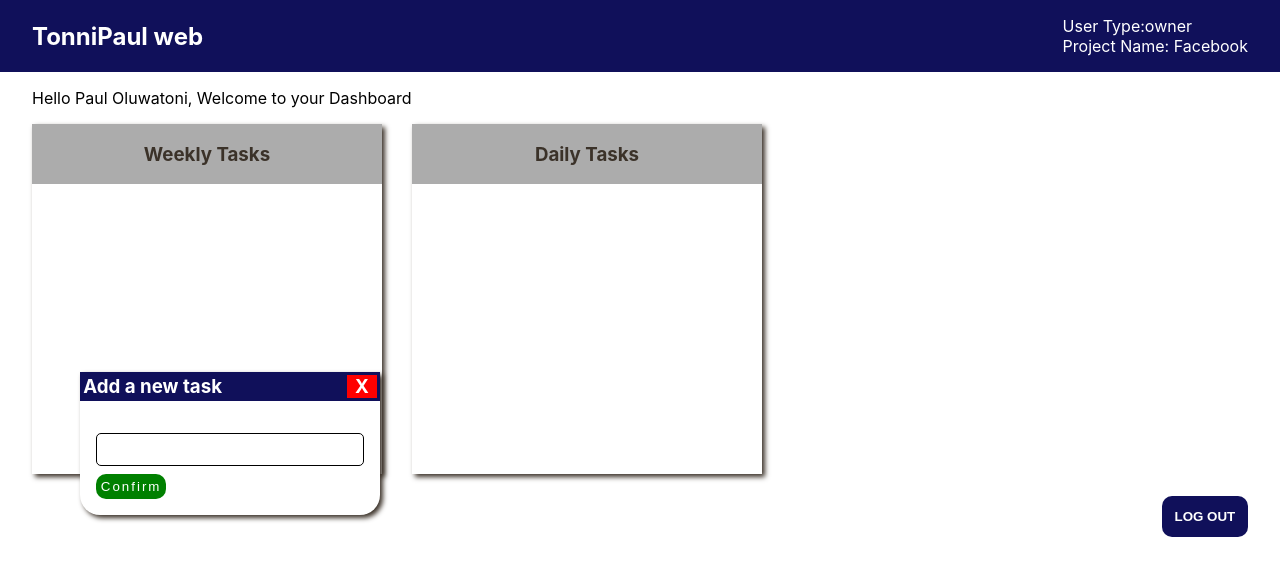
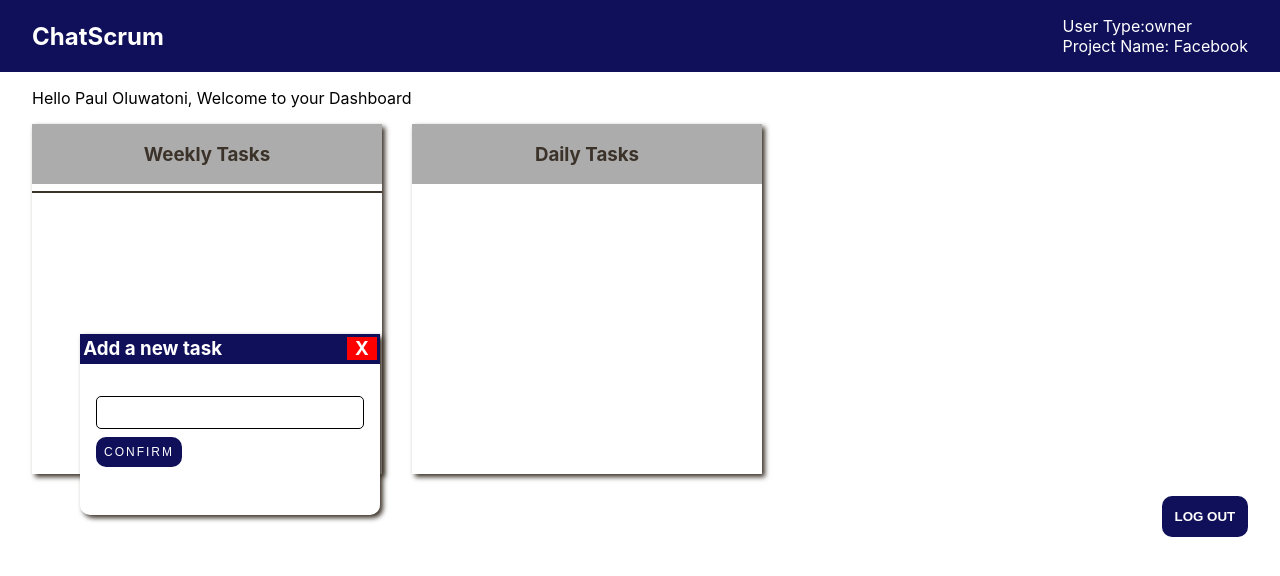
Before and after one commit to TonniPaul/Prello, a React (Create React App) app: page /dashboard in a window 1280 px wide. Both pictures are taken after a click on the button "ADD TASKS". Shown: the top 576 px of the page. Built offline with nearby package versions, Linux system fonts and the light colour scheme.

Commit message:
Added input feature

```diff
--- a/package.json
+++ b/package.json
@@ -8,6 +8,7 @@
     "@testing-library/react": "^13.4.0",
     "@testing-library/user-event": "^13.5.0",
     "react": "^18.2.0",
+    "react-beautiful-dnd": "^13.1.1",
     "react-dom": "^18.2.0",
     "react-hook-form": "^7.34.2",
     "react-router-dom": "^6.3.0",
--- a/src/components/home/home.jsx
+++ b/src/components/home/home.jsx
@@ -5,7 +5,7 @@ const Home = () => {
   return (
     <>
       <nav className="nav">
-        <h1><Link to='/' className="links">TonniPaul Web</Link></h1>
+        <h1><Link to='/' className="links">ChatScrum</Link></h1>
         <ul className="nav-link">
           <li><Link to="/signup" className="links"> SIGN UP</Link></li>
           <li><Link to="/signin" className="links"> SIGN IN</Link></li>
--- a/src/components/scrumboard/dashboard.css
+++ b/src/components/scrumboard/dashboard.css
@@ -30,6 +30,10 @@
    color: var(--cartonText);
 
 }
+.task-text{
+   padding: .2rem 1rem;
+   border-bottom: 2px solid var(--cartonText);
+}
 #add--task--btn{
    margin-top: 1rem;
 }
@@ -39,14 +43,15 @@
    width: 300px;
    background: var(--primaryText);
    margin: 0 0 2rem;
-   border-radius: 0 0 20px 20px;
+   border-radius: 0 0 10px 10px;
    box-shadow: var(--boxShadow);
+   transition: all 1s ease-in-out;
 }
 .modal-btn{
-   margin: 0 1rem 1rem;
-   padding: .3rem;
-   text-transform: capitalize !important;
-   background: green;
+   margin: 0 1rem 3rem;
+   font-size: 12px;
+   padding: .5rem;
+   text-transform: uppercase !important;
    letter-spacing: 2px;
 }
 .modal-header{
@@ -58,7 +63,6 @@
 }
 .x{
    padding: 0  .5rem;
-   /* border-left: 2px solid var(--primaryText); */
    background: red;
    cursor: pointer;
 }
--- a/src/components/scrumboard/dashboard.jsx
+++ b/src/components/scrumboard/dashboard.jsx
@@ -9,7 +9,8 @@ export default class Dashboard extends Component {
 
     this.state = {
       data: Data,
-      isOpen: false
+      isOpen: false,
+      task: null
     }
   }
 
@@ -24,6 +25,19 @@ export default class Dashboard extends Component {
     })
   }
 
+  handleChange = (e) => {
+    this.setState({
+      task: e.target.value
+    })
+  }
+
+  handleSubmit = (e) => {
+    e.preventDefault();
+    this.setState({
+      isOpen: false
+    })
+  }
+
   render() {
     return (
 
@@ -32,7 +46,7 @@ export default class Dashboard extends Component {
         return(
           <div>
             <nav key={key} className='nav'>
-              <h1>TonniPaul web</h1>
+              <h1>ChatScrum</h1>
               <div>
                 <p>User Type:{input.userType}</p>
                 <p>Project Name:{input.projectName}</p>
@@ -45,6 +59,7 @@ export default class Dashboard extends Component {
               <div className='card-div ' >
                 <div className='card'>
                   <h3 className='card--header'> Weekly Tasks</h3>
+                  <p className='task-text'>{this.state.task}</p>
                 </div>
 
                 <div className='card'>
@@ -55,12 +70,11 @@ export default class Dashboard extends Component {
             <div id='modal' className={this.state.isOpen ? 'show' : 'hidden' }>
               <div className='modal-header'>
                 <h3>Add a new task</h3>
-                {/* <h3 className='x' onClick={() => this.closeModal()}>X</h3> */}
                 <h3 className='x' onClick={this.closeModal}>X</h3>
               </div>
               <form>
-                <input type='text' className='modal-input'/>
-                <button className='modal-btn'>Confirm</button>
+                <input type='text' className='modal-input' onChange={this.handleChange}/>
+                <button className='modal-btn' onClick={this.handleSubmit}>Confirm</button>
               </form>
             </div>
 
```
Also changed, not shown: public/index.html (+0 -23 lines), 1 other file (tests, documents, lock files or other folders).
